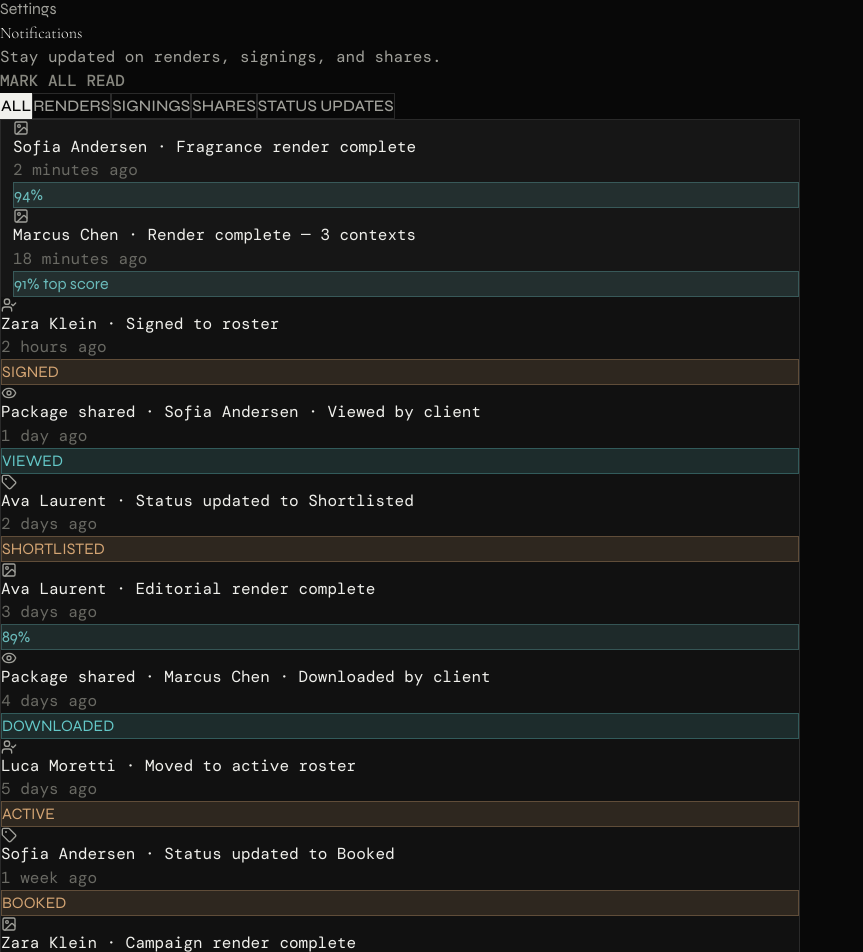
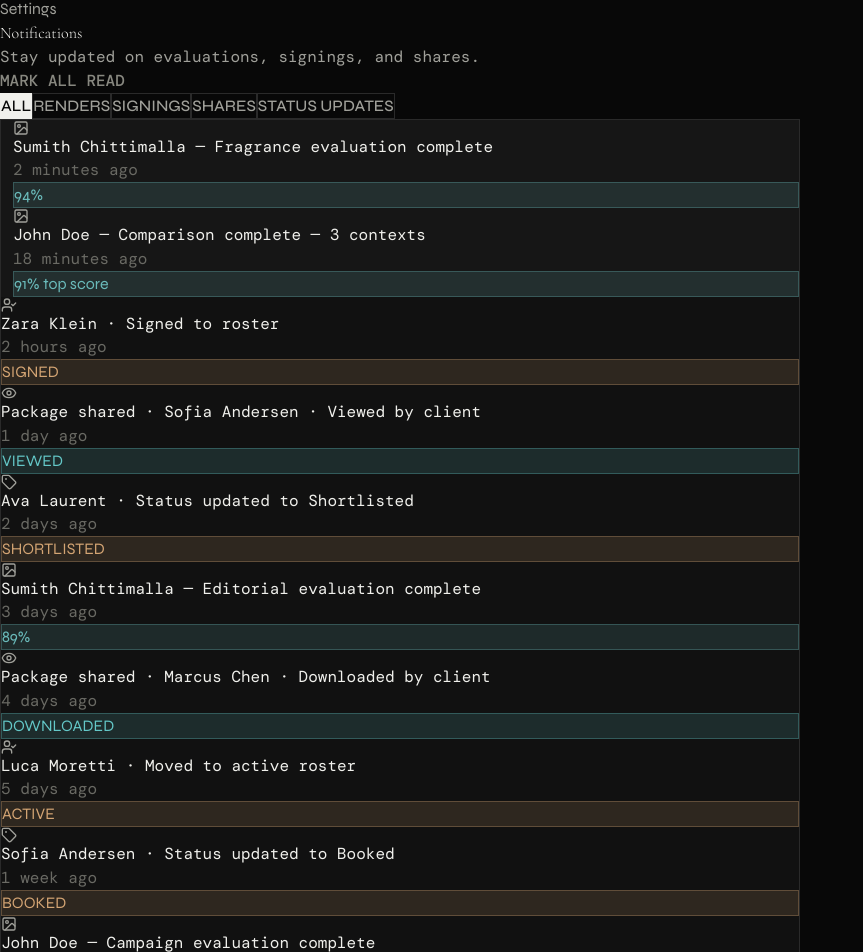
Before and after one commit to sumithproductive-ai/CastView, a React (Vite) app in the folder CastView v2.0 (8)/: page /notifications in a window 1280 px wide. Shown: the part 500-1452 px from the top of the page, without its empty margins (0-863 px from the left). Built offline with nearby package versions, Linux system fonts and the light colour scheme; a web font is replaced by a local one.

Commit message:
Text and final husk changes

```diff
--- a/CastView v2.0 (8)/src/app/components/Notifications.tsx
+++ b/CastView v2.0 (8)/src/app/components/Notifications.tsx
@@ -10,7 +10,7 @@ const allNotifications = [
     type: 'RENDERS',
     unread: true,
     icon: ImageIcon,
-    title: 'Sofia Andersen · Fragrance render complete',
+    title: 'Sumith Chittimalla — Fragrance evaluation complete',
     time: '2 minutes ago',
     badge: { text: '94%', color: 'green' }
   },
@@ -19,7 +19,7 @@ const allNotifications = [
     type: 'RENDERS',
     unread: true,
     icon: ImageIcon,
-    title: 'Marcus Chen · Render complete — 3 contexts',
+    title: 'John Doe — Comparison complete — 3 contexts',
     time: '18 minutes ago',
     badge: { text: '91% top score', color: 'green' }
   },
@@ -55,7 +55,7 @@ const allNotifications = [
     type: 'RENDERS',
     unread: false,
     icon: ImageIcon,
-    title: 'Ava Laurent · Editorial render complete',
+    title: 'Sumith Chittimalla — Editorial evaluation complete',
     time: '3 days ago',
     badge: { text: '89%', color: 'green' }
   },
@@ -91,7 +91,7 @@ const allNotifications = [
     type: 'RENDERS',
     unread: false,
     icon: ImageIcon,
-    title: 'Zara Klein · Campaign render complete',
+    title: 'John Doe — Campaign evaluation complete',
     time: '1 week ago',
     badge: { text: '92%', color: 'green' }
   }
@@ -155,7 +155,7 @@ export function Notifications() {
               className="text-[13px]"
               style={{ fontFamily: 'var(--font-mono)', color: '#a0a09a' }}
             >
-              Stay updated on renders, signings, and shares.
+              Stay updated on evaluations, signings, and shares.
             </p>
           </div>
           <button
--- a/CastView v2.0 (8)/src/app/components/OnboardingFirstProspect.tsx
+++ b/CastView v2.0 (8)/src/app/components/OnboardingFirstProspect.tsx
@@ -127,7 +127,7 @@ export function OnboardingFirstProspect() {
               className="text-[13px] mb-[32px]"
               style={{ fontFamily: 'var(--font-mono)', color: '#a0a09a', lineHeight: 1.6 }}
             >
-              Upload digitals and run your first AI render.
+              Upload digitals and run your first AI evaluation.
             </p>
 
             {/* Button */}
--- a/CastView v2.0 (8)/src/app/components/Pricing.tsx
+++ b/CastView v2.0 (8)/src/app/components/Pricing.tsx
@@ -58,7 +58,7 @@ export function Pricing() {
                 style={{ fontFamily: 'var(--font-mono)', color: '#f0f0ec' }}
               >
                 <span style={{ color: '#f0f0ec' }}>✓</span>
-                Unlimited render evaluations
+                Unlimited evaluations
               </li>
               <li
                 className="text-[13px] flex items-start gap-[8px]"
@@ -138,7 +138,7 @@ export function Pricing() {
                 style={{ fontFamily: 'var(--font-mono)', color: '#f0f0ec' }}
               >
                 <span style={{ color: '#f0f0ec' }}>✓</span>
-                Unlimited render evaluations
+                Unlimited evaluations
               </li>
               <li
                 className="text-[13px] flex items-start gap-[8px]"
--- a/CastView v2.0 (8)/src/app/components/Settings.tsx
+++ b/CastView v2.0 (8)/src/app/components/Settings.tsx
@@ -325,13 +325,13 @@ export function Settings() {
             RENDERING
           </div>
           <div className="bg-[#111111] border border-[#2a2a2a] rounded-[4px] p-[24px] space-y-[16px]">
-            {/* Default Render Quality Row */}
+            {/* Default Evaluation Quality Row */}
             <div className="flex items-center justify-between">
               <label
                 className="text-[13px]"
                 style={{ fontFamily: 'var(--font-mono)', color: '#a0a09a' }}
               >
-                Default Render Quality
+                Default Evaluation Quality
               </label>
               <div className="flex gap-[8px]">
                 <button
```
